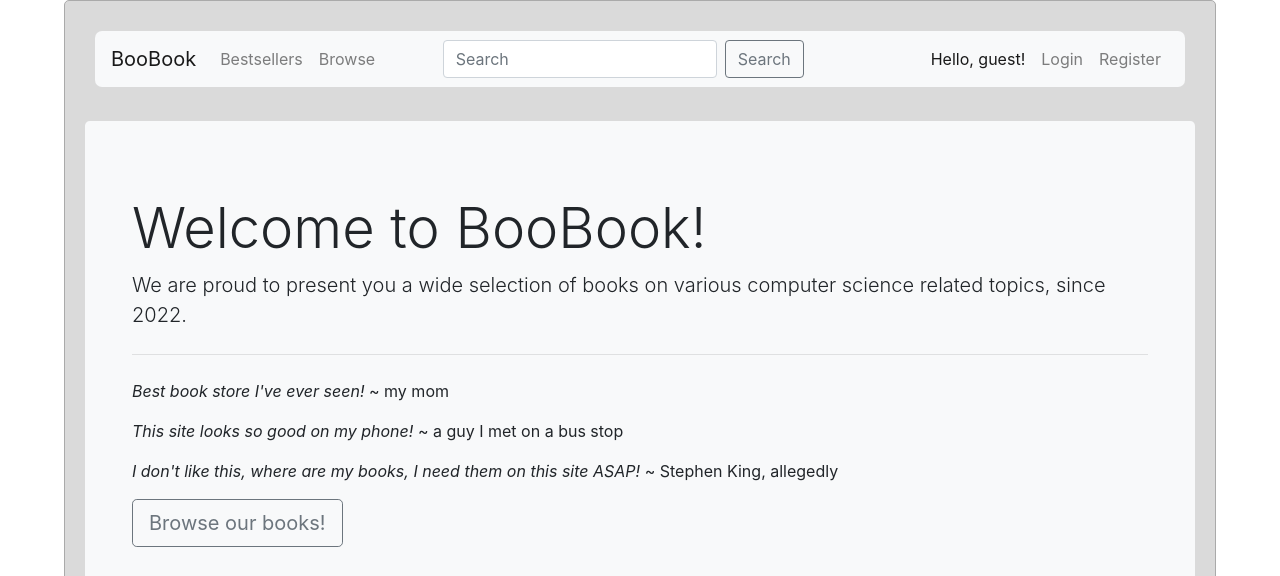
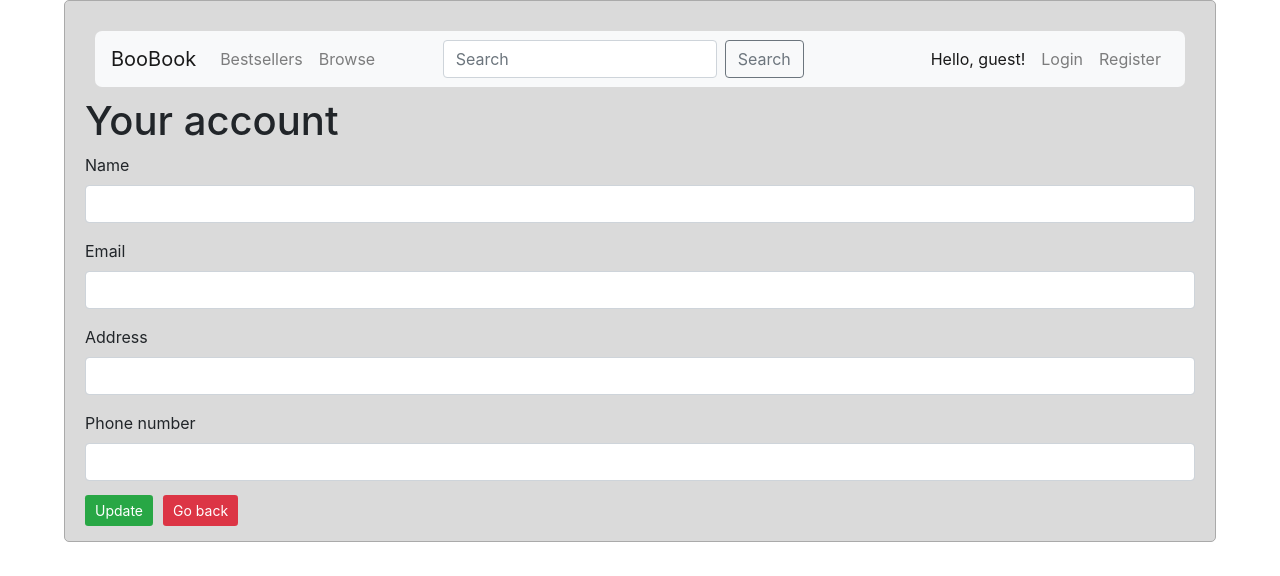
Before and after one commit to BorysMakowski/BOOKSTORE, a React (Create React App) app in the folder _client/: page /Account in a window 1280 px wide. Shown: the top 576 px of the page. Built offline with nearby package versions, Linux system fonts and the light colour scheme; no server answers.

Commit message:
up up account

```diff
--- a/_client/src/App.js
+++ b/_client/src/App.js
@@ -27,7 +27,7 @@ import Browse from "./components/Browse"
 import DeleteUser from "./components/DeleteUser";
 import ManageUsers from "./components/ManageUsers";
 import {ACCESS_LEVEL_GUEST} from "./config/global_constants"
-
+import Account from "./components/Account"
 import Book from "./components/Book"
 
 if (typeof sessionStorage.accessLevel === "undefined")
@@ -59,6 +59,7 @@ export default class App extends Component
                     <Route exact path="/Browse" component={Browse}/>
                     <Route exact path="/ManageUsers" component={ManageUsers}/>
                     <Route exact path="/DisplayAllBooks" component={DisplayAllBooks}/>
+                    <Route exact path="/Account" component={Account}/>
                     <Route path="*" component={DisplayAllBooks}/>
                 </Switch>
             </BrowserRouter>
--- /dev/null
+++ b/_client/src/components/Account.js
@@ -0,0 +1,137 @@
+import React, {Component} from "react"
+import {Redirect, Link} from "react-router-dom"
+import Form from "react-bootstrap/Form"
+
+import axios from "axios"
+
+import LinkInClass from "../components/LinkInClass"
+import Navbar from './Navbar'
+import {ACCESS_LEVEL_NORMAL_USER, SERVER_HOST} from "../config/global_constants"
+
+export default class Account extends Component
+{
+    constructor(props)
+    {
+        console.log(localStorage)
+        super(props)
+
+        this.state = {
+           name : '',
+           email : '',
+           address : '',
+           phoneNumber :'',
+
+        }
+    }
+
+    componentDidMount()
+    {
+        console.log(sessionStorage.email)
+        axios.defaults.withCredentials = true // needed for sessions to work
+        axios.get(`${SERVER_HOST}/users/${sessionStorage.email}`)
+        .then(res =>
+        {
+            if(res.data)
+            {
+                if (res.data.errorMessage)
+                {
+                    console.log(res.data.errorMessage)
+                }
+                else
+                {
+                    this.setState({
+                        name:res.data.name,
+                        email:res.data.email
+
+                    })
+                }
+            }
+            else
+            {
+                console.log(`Record not found`)
+            }
+        })
+    }
+
+
+    handleChange = (e) =>
+    {
+        this.setState({[e.target.name]: e.target.value})
+    }
+
+
+    handleSubmit = (e) =>
+    {
+        e.preventDefault()
+
+        const userObject = {
+            name : this.state.name,
+            email : this.state.email,
+            address : this.state.address,
+            phoneNumber : this.state.phoneNumber,
+        }
+
+
+        axios.defaults.withCredentials = true // needed for sessions to work
+
+        axios.put(`${SERVER_HOST}/users/${this.state.email}`, userObject)
+        .then(res =>
+        {
+            if(res.data)
+            {
+                if (res.data.errorMessage)
+                {
+                    console.log(res.data.errorMessage)
+                }
+                else
+                {
+                    console.log(`Record updated`)
+                    this.setState({redirectToDisplayAllBooks:true})
+                }
+            }
+            else
+            {
+                console.log(`Record not updated`)
+            }
+        })
+    }
+
+
+    render()
+    {
+        return (
+            <div className="form-container">
+                {this.state.redirectToDisplayAllCars ? <Redirect to="/DisplayAllCars"/> : null}
+                <Navbar></Navbar>
+                <h1>Your account</h1>
+                <Form>
+                    <Form.Group controlId="title">
+                        <Form.Label>Name</Form.Label>
+                        <Form.Control  type="text" name="name" value={this.state.name} onChange={this.handleChange} />
+                    </Form.Group>
+
+                    <Form.Group controlId="email">
+                        <Form.Label>Email</Form.Label>
+                        <Form.Control type="text" name="email" value={this.state.email} onChange={this.handleChange} />
+                    </Form.Group>
+
+                    <Form.Group controlId="pageCount">
+                        <Form.Label>Address</Form.Label>
+                        <Form.Control type="text" name="address" value={this.state.address} onChange={this.handleChange} />
+                    </Form.Group>
+
+                    <Form.Group controlId="publishedDate">
+                        <Form.Label>Phone number</Form.Label>
+                        <Form.Control type="number" name="phoneNumber" value={this.state.phoneNumber} onChange={this.handleChange} />
+                    </Form.Group>
+
+
+
+                    <LinkInClass value="Update" className="green-button" onClick={this.handleSubmit}/>
+
+                    <Link className="red-button" to={"/DisplayAllBooks"}>Go back</Link>
+                </Form>
+            </div>
+        )
+    }
+}
--- a/_client/src/components/Login.js
+++ b/_client/src/components/Login.js
@@ -43,6 +43,7 @@ export default class Login extends Component
                     console.log("User logged in")
 
                     sessionStorage.name = res.data.name
+                    sessionStorage.email = this.state.email
                     localStorage.token = res.data.token
                     sessionStorage.accessLevel = res.data.accessLevel
 
```
Also changed, not shown: 1 other file (tests, documents, lock files or other folders).
